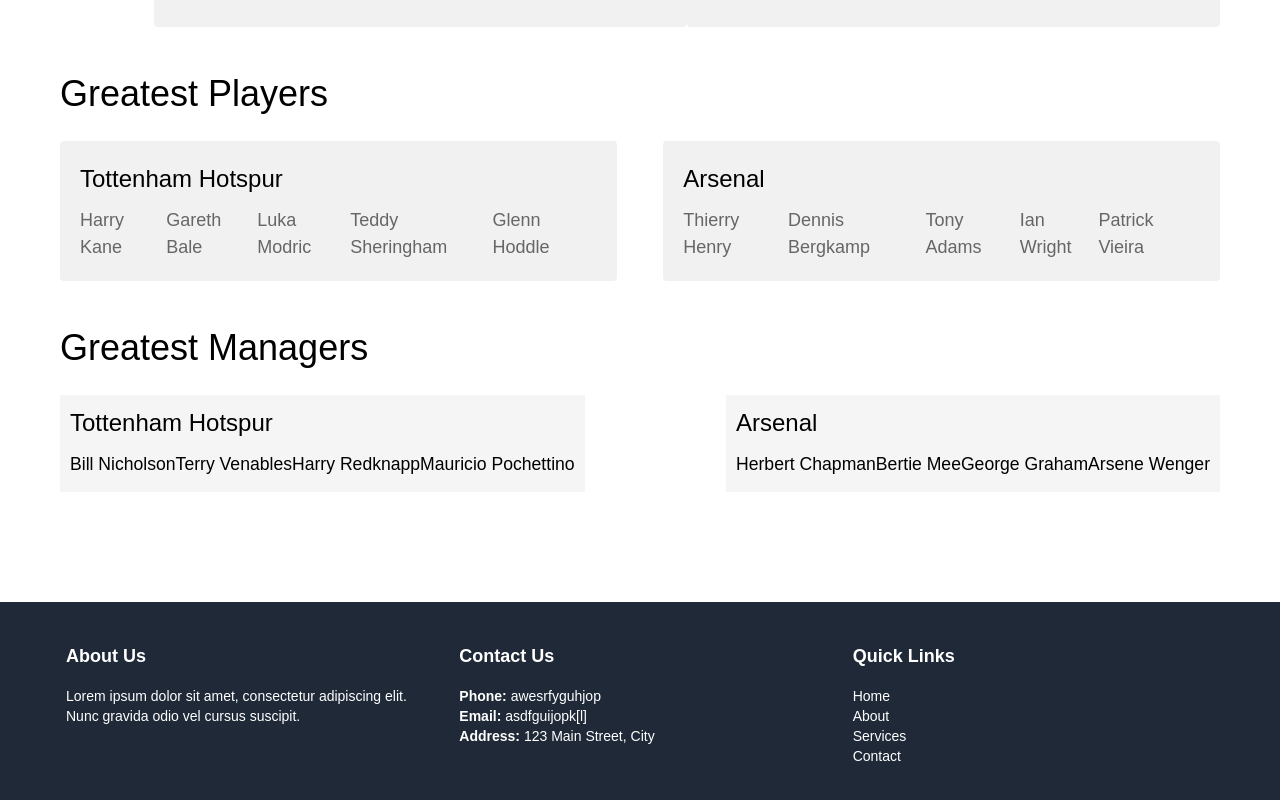
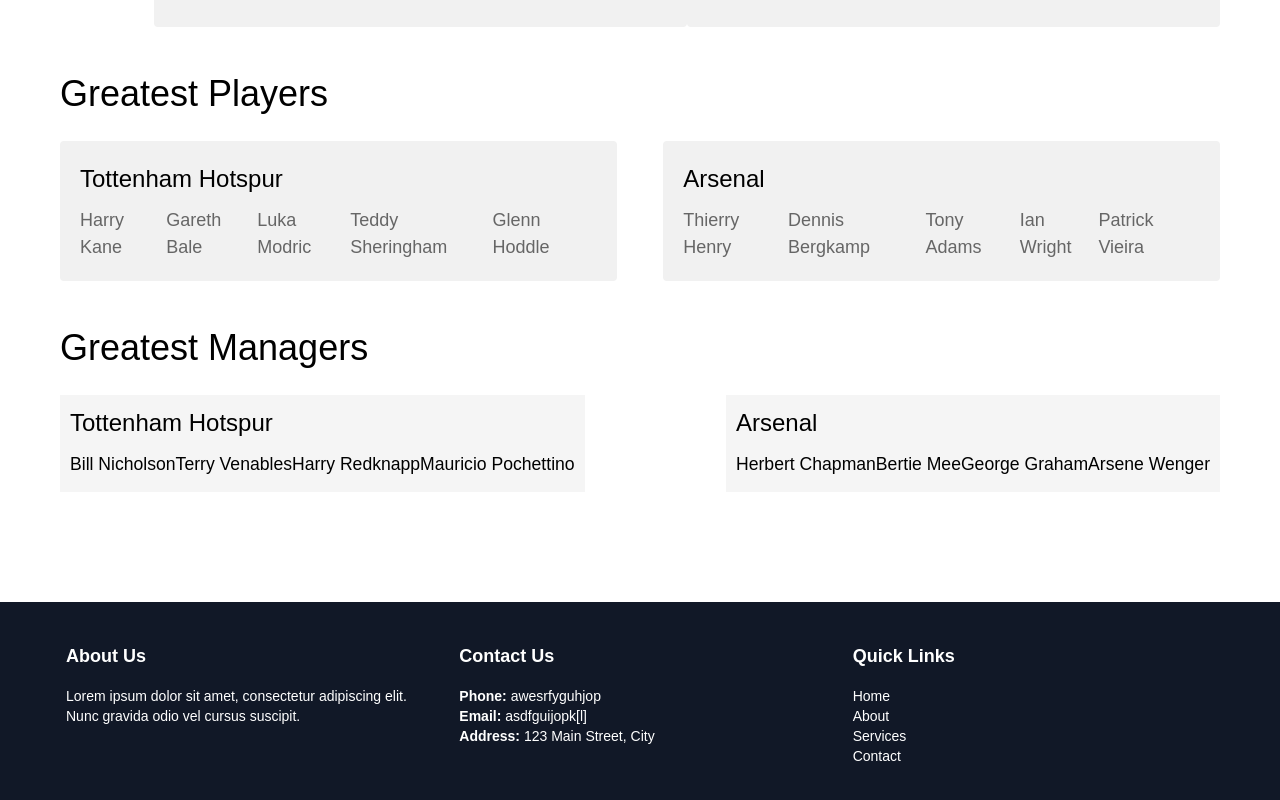
Before and after one commit to Eric-MK/front-endsclcertproject, a Vue app: page /home in a window 1280 px wide. Shown: the part 918-1718 px from the top of the page. Built offline with nearby package versions, Linux system fonts and the light colour scheme.

Commit message:
footer color

```diff
--- a/src/views/Footer.vue
+++ b/src/views/Footer.vue
@@ -1,5 +1,5 @@
 <template>
-  <footer class="bg-gray-800 text-white py-10">
+  <footer class="bg-gray-900 text-white py-10">
     <div class="container mx-auto px-4">
       <div class="grid grid-cols-1 md:grid-cols-3 gap-8">
         <div>
```
